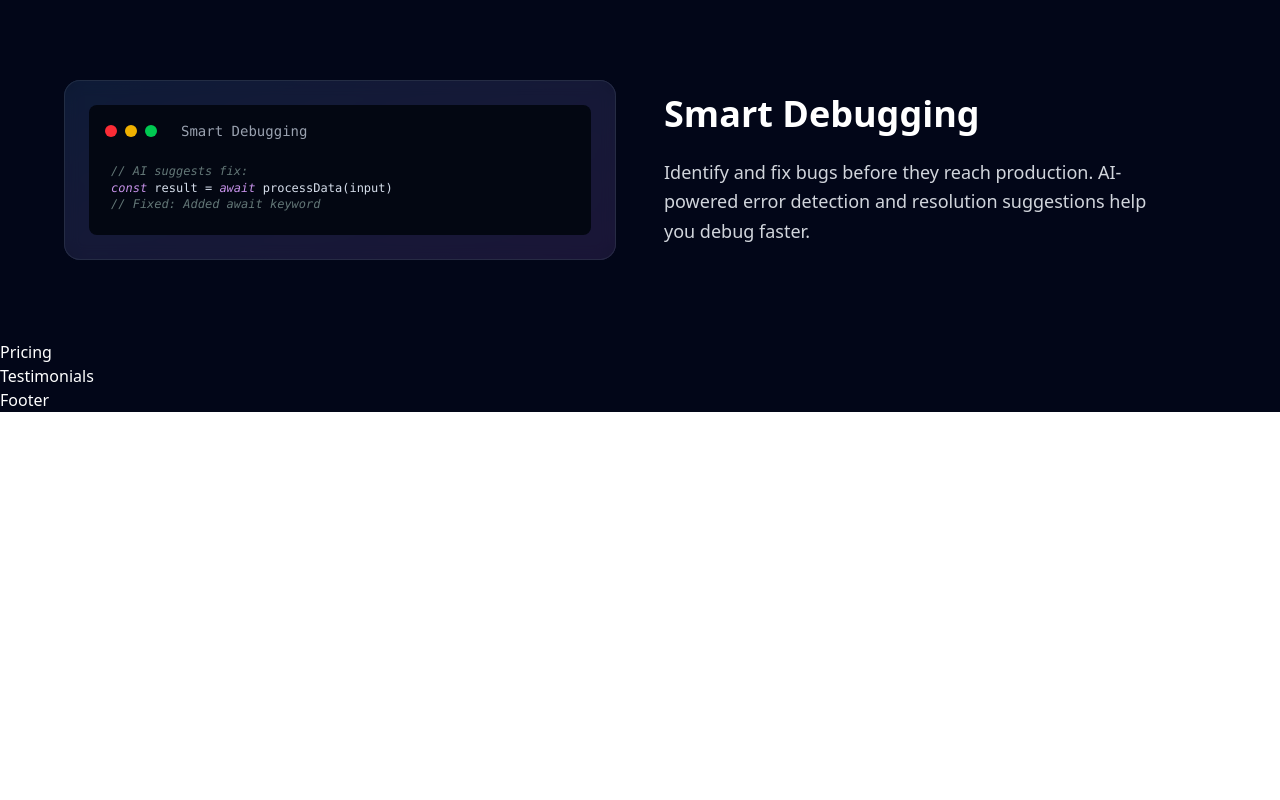
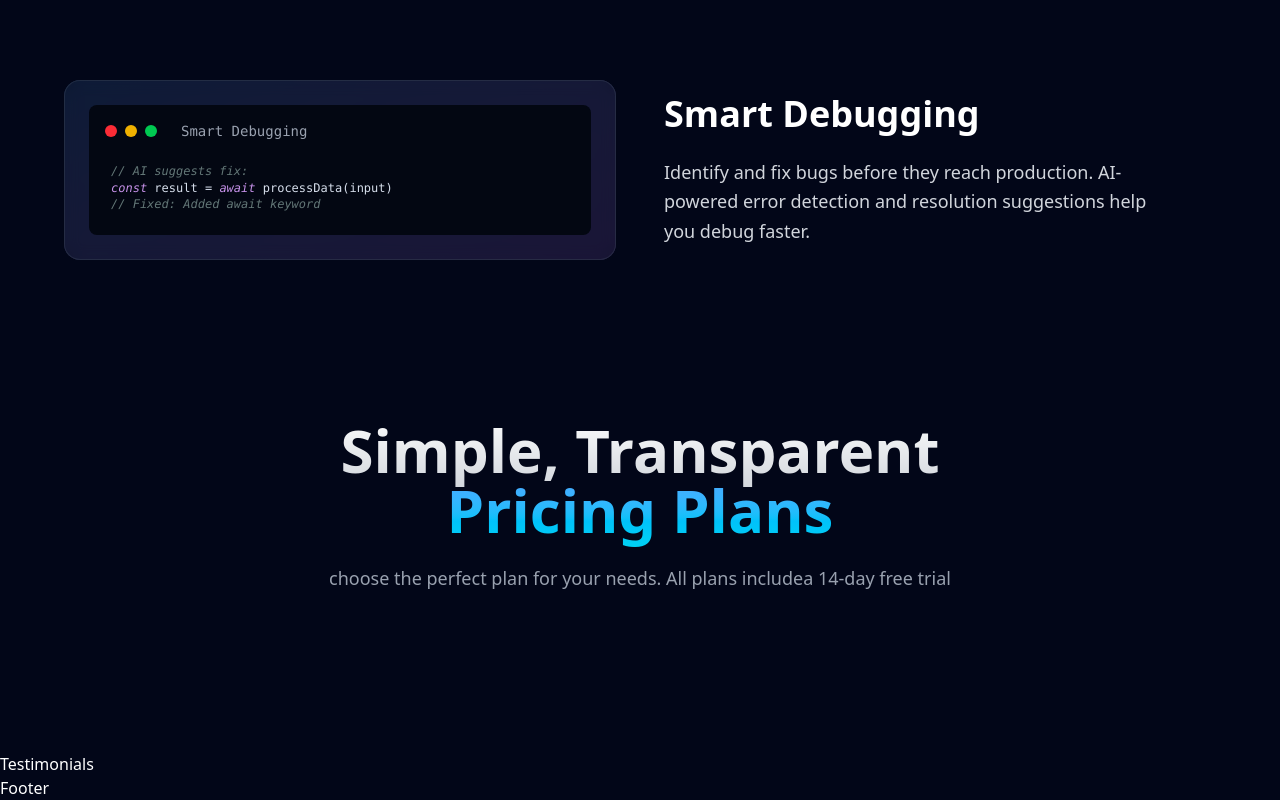
Before and after one commit to Kais-Tarraf/Code_flow_landing_page, a React (Vite) app: page / in a window 1280 px wide. Shown: the part 1701-2501 px from the top of the page. Before the commit the page ends 2113 px from the top, so only its background shows below. Built offline with nearby package versions, Linux system fonts and the light colour scheme.

Commit message:
wip(Pricing): add plans array and section header

```diff
--- a/src/components/Pricing.jsx
+++ b/src/components/Pricing.jsx
@@ -1,9 +1,79 @@
-import React from 'react'
+const plans = [
+	{
+		name: "Starter",
+		price: "29.99",
+		description: "Perfect from individuals and small teams",
+		features: [
+			"Up to 5 team members",
+			"10GB storage",
+			"Basic analytics",
+			"Email support",
+			"API access",
+			"Mobile app",
+		],
+		Popular: false,
+	},
+	{
+		name: "Professional",
+		price: "79.99",
+		description: "Best for growing businesses",
+		features: [
+			"Up to 25 team members",
+			"100GB storage",
+			"Advanced analytics",
+			"Priority support",
+			"API access",
+			"Mobile app",
+			"Custom integrations",
+			"Advanced security",
+		],
+		Popular: true,
+	},
+	{
+		name: "Enterprise",
+		price: "199.99",
+		description: "For large organizations",
+		features: [
+			"Unlimited team members",
+			"Unlimited storage",
+			"Enterprise analytics",
+			"24/7 phone support",
+			"API access",
+			"Mobile app",
+			"Custom integrations",
+			"Advanced security",
+			"Dedicated account manager",
+			"Custom SLA",
+		],
+		Popular: false,
+	},
+];
 
 const Pricing = () => {
-  return (
-    <div>Pricing</div>
-  )
-}
+	return (
+		<section
+			id="pricing"
+			className="py-16 sm:py-20 px-10 sm:px-6 lg:px-8 relative"
+		>
+			<div className="max-w-7xl mx-auto">
+				<div className="text-center mb-12 sm:mb-16 lg:mb-20">
+					<h2 className="text-5xl sm:text-4xl md:text-5xl lg:text-6xl font-bold mb-4 sm:mb-6">
+						<span className="bg-linear-to-b from-white to-gray-300 bg-clip-text text-transparent">
+							Simple, Transparent
+						</span>
+						<br />
+						<span className="bg-linear-to-b from-blue-400 to-cyan-400 bg-clip-text text-transparent">
+							Pricing Plans
+						</span>
+					</h2>
+					<p className="text-gray-400 text-base texr-xl sm:text-lg max-w-2xl mx-auto">
+						choose the perfect plan for your needs. All plans includea 14-day
+						free trial
+					</p>
+				</div>
+			</div>
+		</section>
+	);
+};
 
-export default Pricing
+export default Pricing;
```
